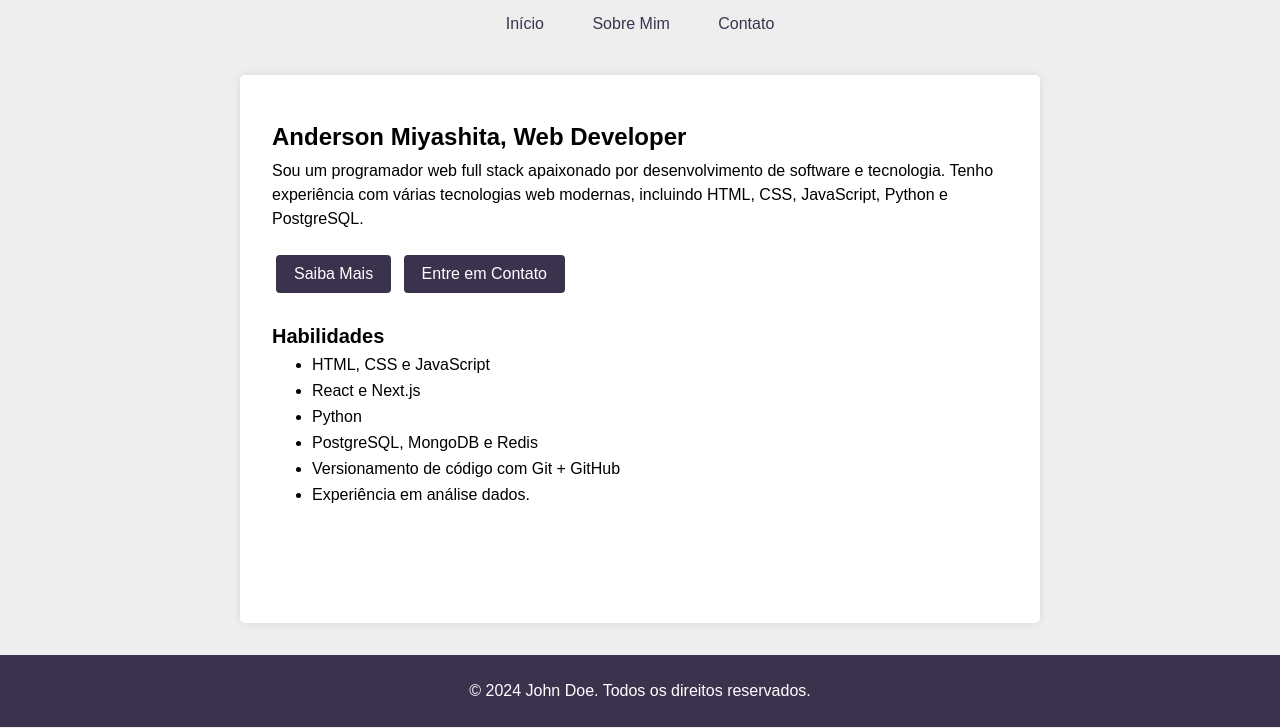
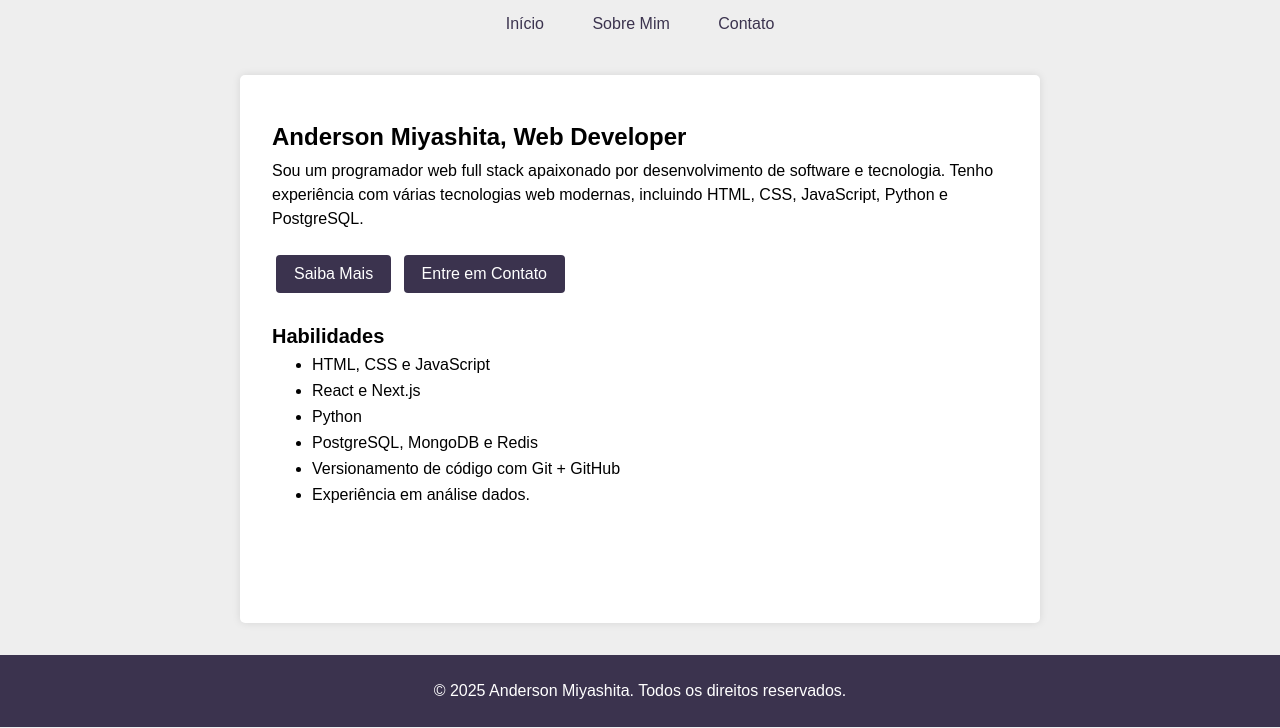
Before and after one commit to 4nd3rsongeo/4nd3rsongeo.github.io, a plain HTML site: page index.html in a window 1280 px wide. Shown: the part 72-800 px from the top of the page. Drawn offline with Linux system fonts and the light colour scheme.

Commit message:
modificações de conteúdo, correções no rodapé

```diff
--- a/index.html
+++ b/index.html
@@ -48,7 +48,7 @@
       </section>
     </div>
     <footer>
-      <p>&copy; 2024 John Doe. Todos os direitos reservados.</p>
+      <p>&copy; 2025 Anderson Miyashita. Todos os direitos reservados.</p>
     </footer>
   </body>
 </html>
```
Also changed, not shown: sobre.html (+1 -1 lines).
